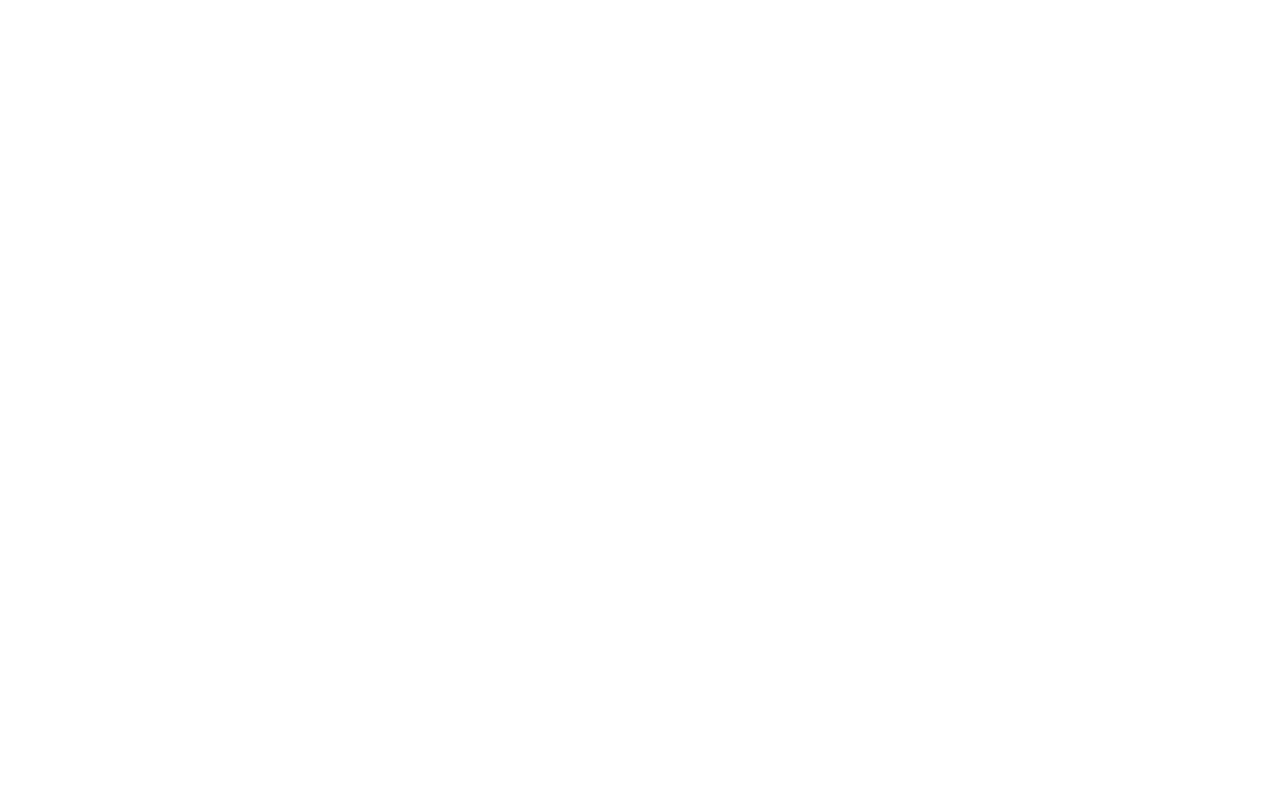
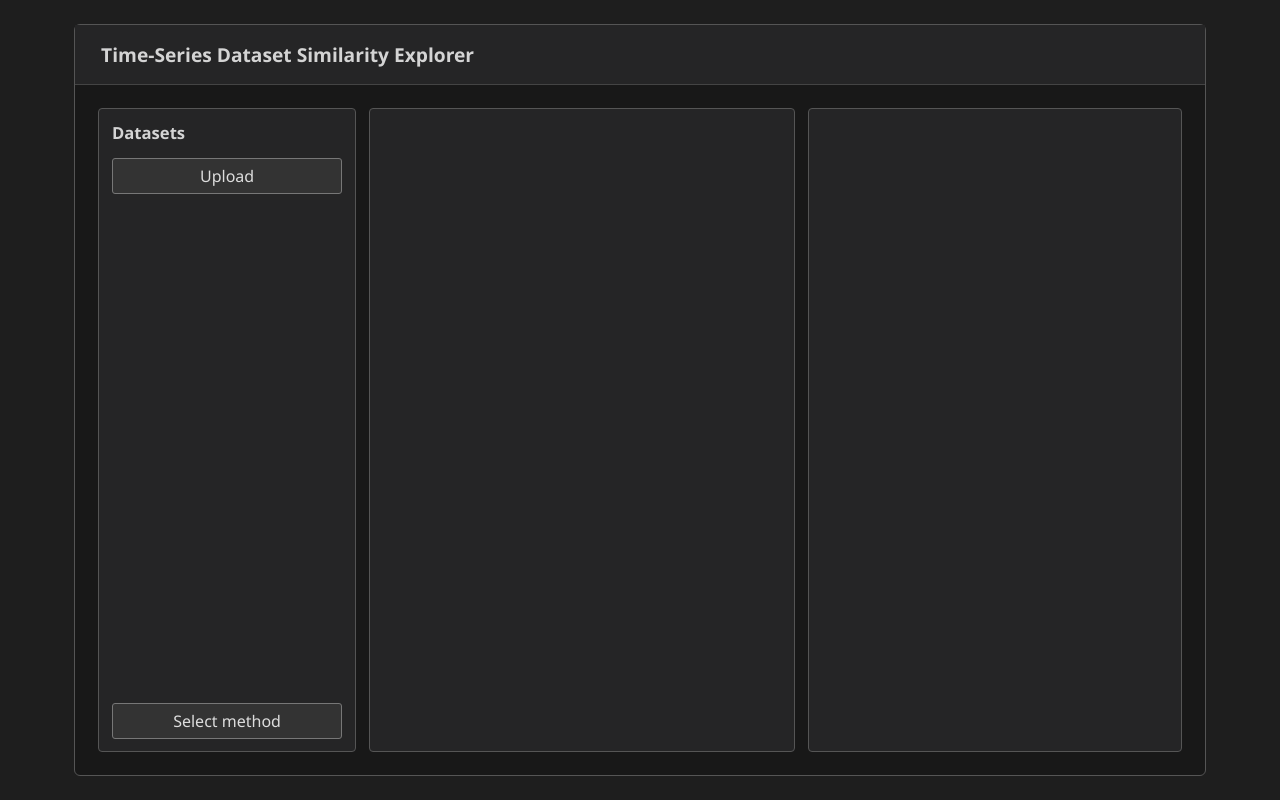
Before and after one commit to Naegi-UHA/time_series_visualization_comparison, a Django app: page / in a window 1280 px wide. Before the commit the page is empty. Run offline with Django 5.2, Linux system fonts and the light colour scheme.

Commit message:
upgraded the upload function and the stockage of np files

```diff
--- /dev/null
+++ b/core/static/core/css/style.css
@@ -0,0 +1,131 @@
+* {
+    box-sizing: border-box;
+}
+
+body {
+    min-height: 100vh;
+    margin: 0;
+    padding: 3vh 3vw;
+    background: #1e1e1e;
+    color: #d4d4d4;
+    font-family: "Segoe UI", sans-serif;
+}
+
+.app-window {
+    display: grid;
+    grid-template-rows: auto 1fr;
+    width: 94%;
+    height: 94vh;
+    margin: auto;
+    border: 1px solid #555;
+    border-radius: 6px;
+    background: #181818;
+}
+
+.app-header {
+    padding: 2vh 2vw;
+    border-bottom: 1px solid #444;
+    background: #252526;
+}
+
+.app-header h1 {
+    margin: 0;
+    font-size: clamp(14px, 1.5vw, 20px);
+}
+
+.dashboard {
+    display: grid;
+    grid-template-columns: 1fr 1.65fr 1.45fr;
+    gap: 1.2%;
+    padding: 2%;
+    min-height: 0;
+}
+
+.panel {
+    min-width: 0;
+    min-height: 0;
+    border: 1px solid #555;
+    border-radius: 4px;
+    background: #252526;
+}
+
+.left-panel {
+    display: flex;
+    flex-direction: column;
+    padding: 5%;
+}
+
+.left-panel h2 {
+    margin-top: 0;
+    font-size: clamp(13px, 1.3vw, 18px);
+}
+
+.dataset-list {
+    flex: 1;
+    min-height: 0;
+    margin-top: 8%;
+    overflow-y: auto;
+}
+
+.dataset-row {
+    display: flex;
+    align-items: center;
+    gap: 8px;
+    padding: 4px 0;
+    overflow-wrap: anywhere;
+}
+
+.upload-button,
+.method-selector summary {
+    display: block;
+    padding: 2.5% 4%;
+    border: 1px solid #777;
+    border-radius: 3px;
+    background: #333;
+    color: #ddd;
+    cursor: pointer;
+    text-align: center;
+}
+
+.method-selector {
+    position: relative;
+    margin-top: auto;
+}
+
+.method-selector[open] {
+    z-index: 2;
+}
+
+.method-options {
+    background: #333;
+    position: absolute;
+    left: calc(100% + 8px);
+    bottom: 0;
+    width: max(100%, 180px);
+    z-index: 3;
+}
+
+.method-options button {
+    display: block;
+    width: 100%;
+    padding: 6%;
+    border: 0;
+    background: none;
+    color: #ddd;
+    cursor: pointer;
+}
+
+@media (max-width: 700px) {
+    .app-window {
+        width: 100%;
+        height: auto;
+    }
+
+    .dashboard {
+        grid-template-columns: 1fr;
+    }
+
+    .panel {
+        min-height: 30vh;
+    }
+}
--- a/core/templates/core/css/style.css
+++ /dev/null
@@ -1,4 +0,0 @@
-body {
-    margin: 0;
-    font-family: sans-serif;
-}
--- a/core/templates/core/index.html
+++ b/core/templates/core/index.html
@@ -5,17 +5,67 @@
 <head>
     <meta charset="UTF-8">
     <meta name="viewport" content="width=device-width, initial-scale=1.0">
-    <title>Prototype Django</title>
+    <title>Time-Series Dataset Similarity Explorer</title>
 
     <link rel="stylesheet" href="{% static 'core/css/style.css' %}">
 </head>
-<header>
+<body>
+    <main class="app-window">
+        <header class="app-header">
+            <h1>Time-Series Dataset Similarity Explorer</h1>
+        </header>
 
-</header>
-<body>
+        <section class="dashboard">
+            <div class="panel left-panel">
+                <h2>Datasets</h2>
 
+                <label class="upload-button" for="dataset-upload">
+                    Upload
+                </label>
+                <input id="dataset-upload" type="file" accept=".np,.npy,.npz" multiple hidden>
+
+                <div class="dataset-list" id="dataset-list"></div>
+
+                <details class="method-selector">
+                    <summary>Select method</summary>
+
+                    <div class="method-options">
+                        <button type="button">1</button>
+                        <button type="button">2</button>
+                        <button type="button">3</button>
+                        <button type="button">4</button>
+                    </div>
+                </details>
+            </div>
+
+            <div class="panel center-panel">
+            </div>
+
+            <div class="panel right-panel">
+            </div>
+
+        </section>
+    </main>
+    <script>
+        const uploadInput = document.getElementById("dataset-upload");
+        const datasetList = document.getElementById("dataset-list");
+
+        uploadInput.addEventListener("change", () => {
+            for (const file of uploadInput.files) {
+                const row = document.createElement("label");
+                row.className = "dataset-row";
+
+                const checkbox = document.createElement("input");
+                checkbox.type = "checkbox";
+
+                const name = document.createElement("span");
+                name.textContent = file.name;
+
+                row.append(checkbox, name);
+                datasetList.append(row);
+            }
+            uploadInput.value = "";
+        });
+    </script>
 </body>
-<footer>
-
-</footer>
 </html>
```
